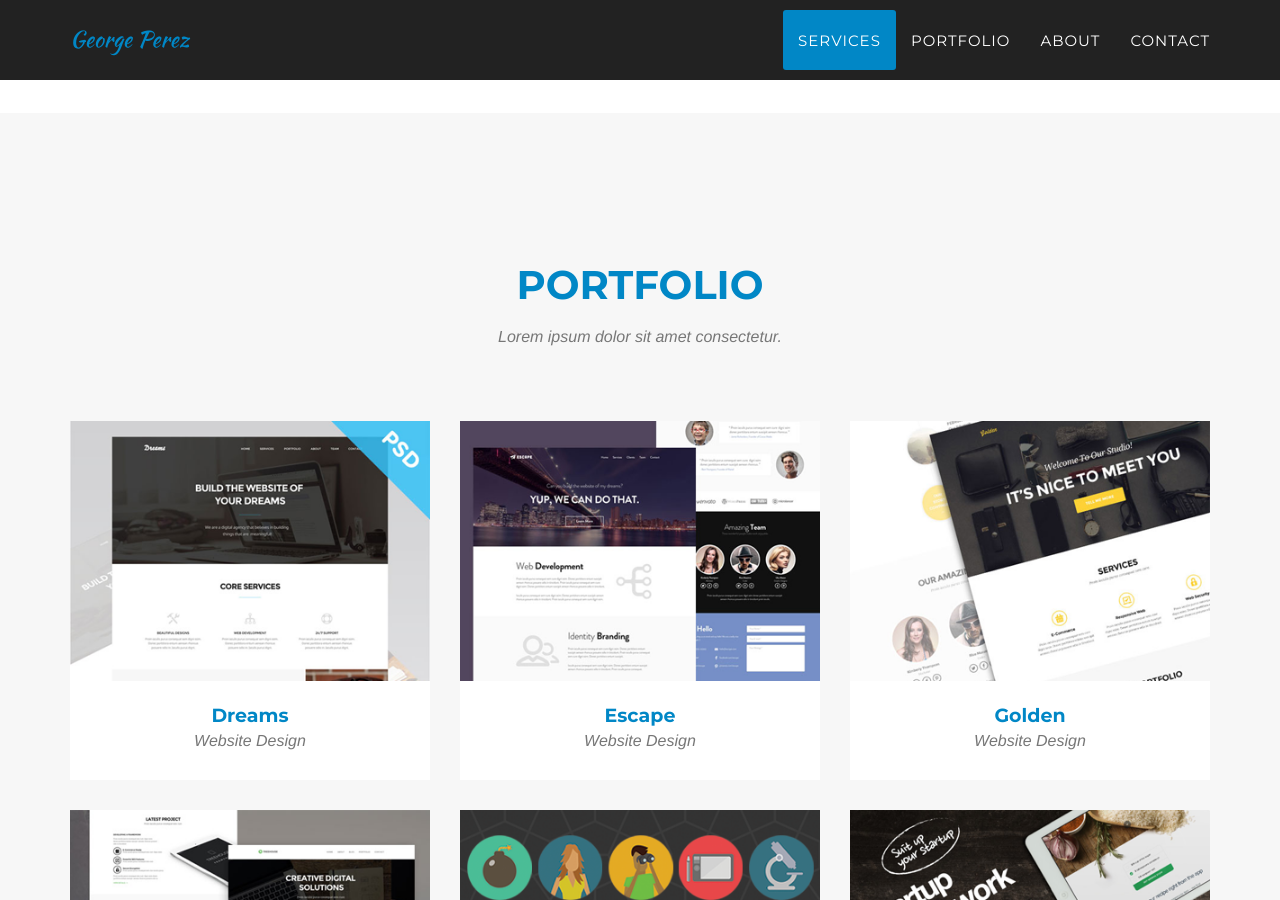
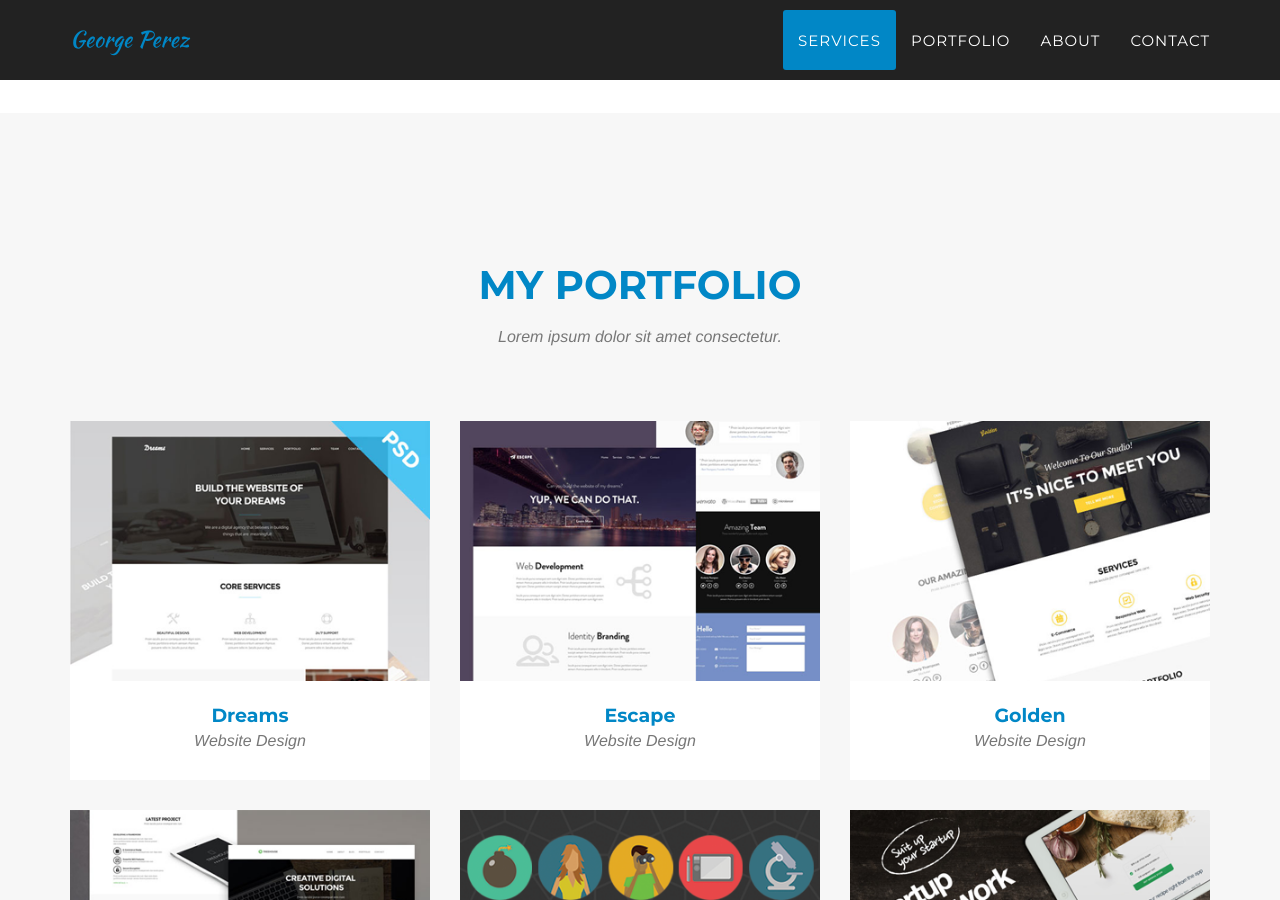
Before and after one commit to George-Perez/georgeperez.design, a Jekyll site: the page built from index.html, in a window 1280 px wide and 900 px high, scrolled down 1360 px. Built offline with Jekyll 4.4.1, drawn with Linux system fonts in a browser that asks for light colours; some web fonts are replaced.

Commit message:
Updated '_includes/portfolio_grid.html' via CloudCannon

```diff
--- a/_includes/portfolio_grid.html
+++ b/_includes/portfolio_grid.html
@@ -3,7 +3,7 @@
         <div class="container">
             <div class="row">
                 <div class="col-lg-12 text-center">
-                    <h2 class="section-heading">Portfolio</h2>
+                    <h2 class="section-heading">My Portfolio</h2>
                     <h3 class="section-subheading text-muted">Lorem ipsum dolor sit amet consectetur.</h3>
                 </div>
             </div>
```
